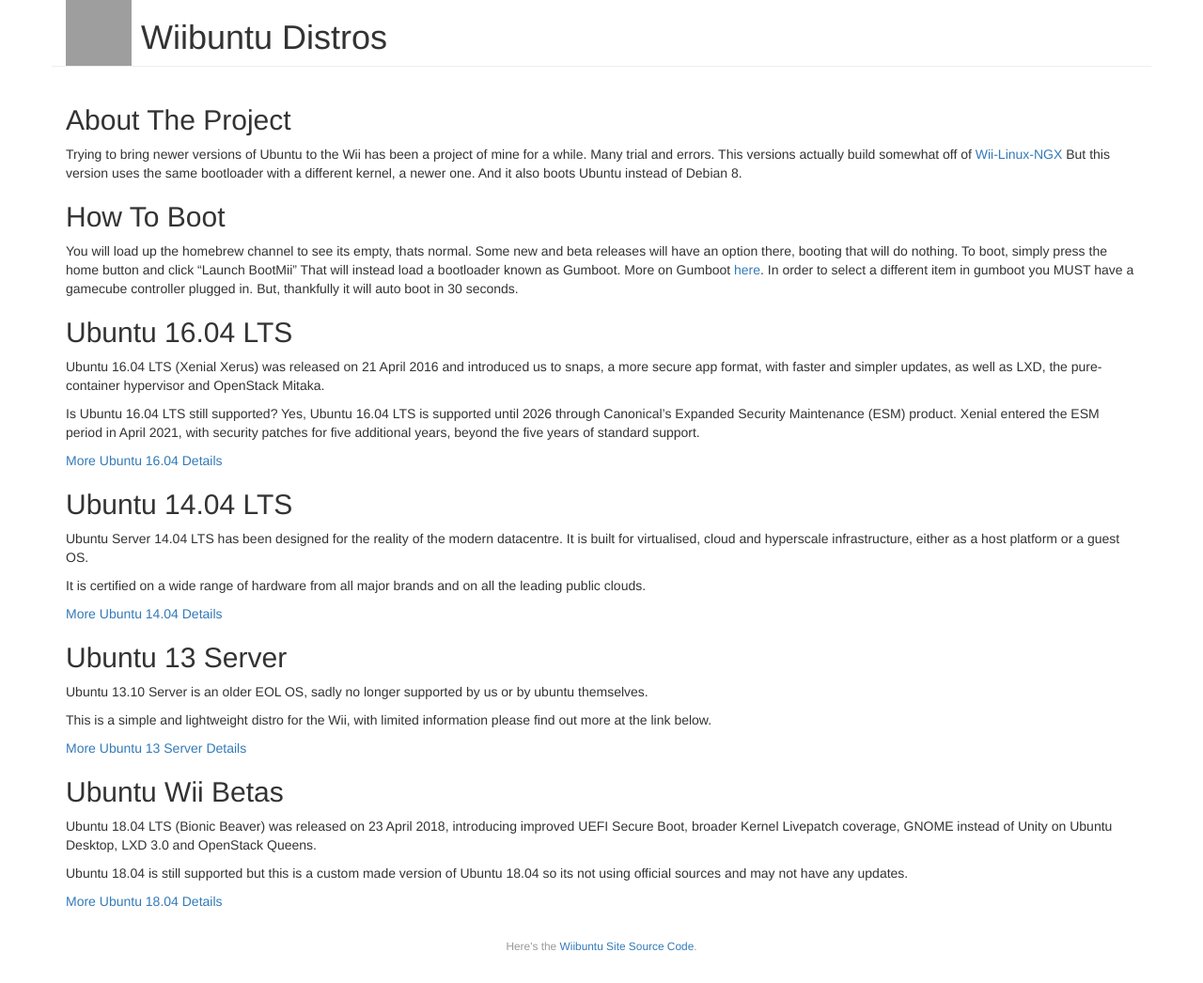
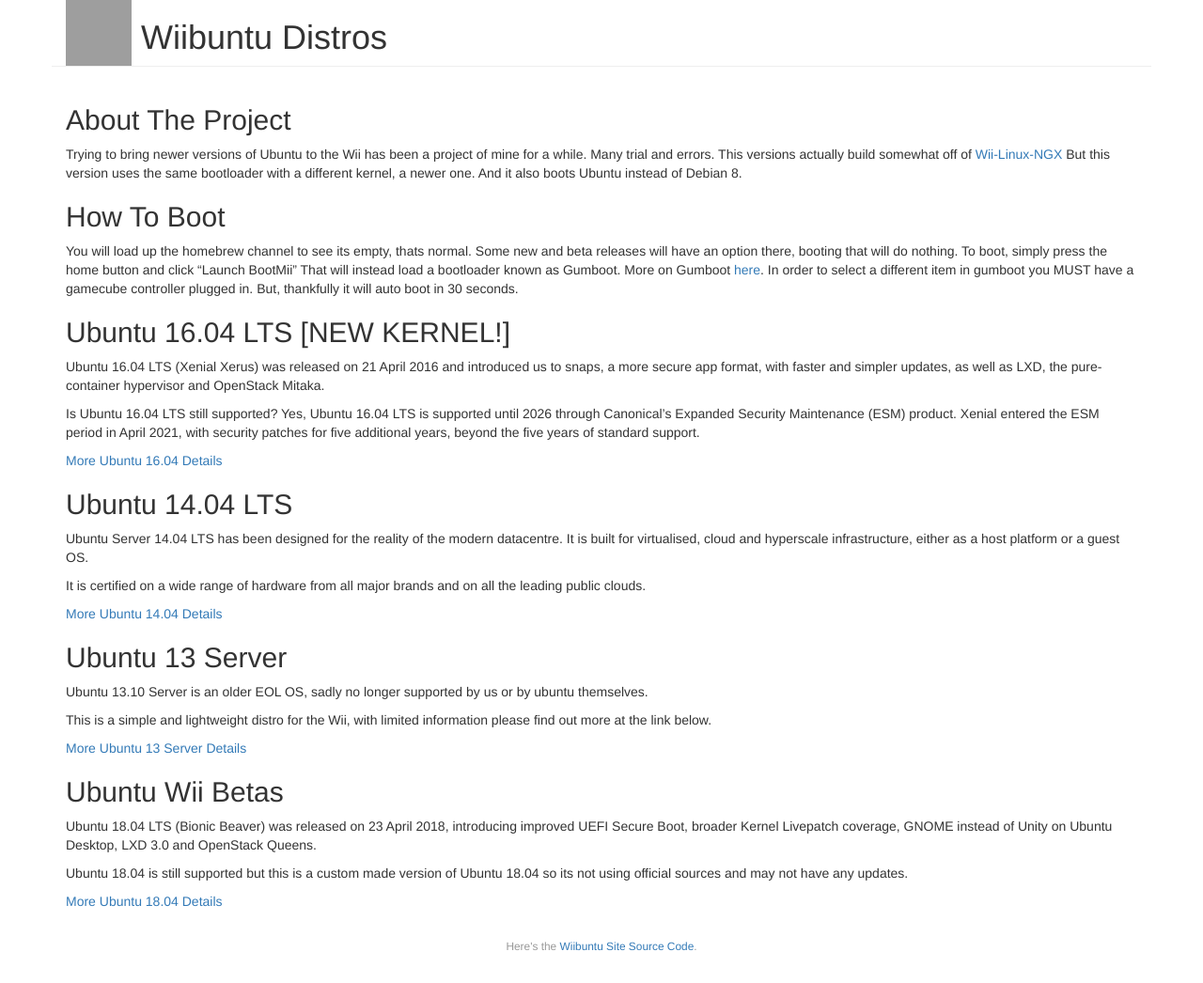
Before and after one commit to Wiibuntu/Ubuntu, a Jekyll site: the page built from index.md, in a window 1280 px wide. Shown: the whole page at 94% size. Built offline with Jekyll 4.4.1, drawn with Linux system fonts in a browser that asks for light colours; grey boxes are pictures that could not be loaded.

Commit message:
Update index.md

```diff
--- a/index.md
+++ b/index.md
@@ -15,7 +15,7 @@ You will load up the homebrew channel to see its empty, thats normal. Some new a
 That will instead load a bootloader known as Gumboot. More on Gumboot [here](https://neagix.github.io/gumboot/).
 In order to select a different item in gumboot you MUST have a gamecube controller plugged in. But, thankfully it will auto boot in 30 seconds.
 
-## Ubuntu 16.04 LTS
+## Ubuntu 16.04 LTS [NEW KERNEL!]
 
 Ubuntu 16.04 LTS (Xenial Xerus) was released on 21 April 2016 and introduced us to snaps, a more secure app format, with faster and simpler updates, as well as LXD, the pure-container hypervisor and OpenStack Mitaka.
 
```
